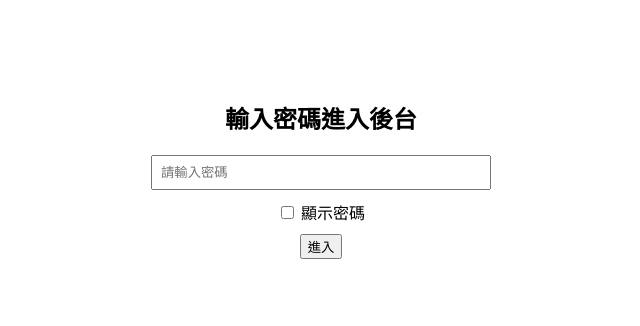
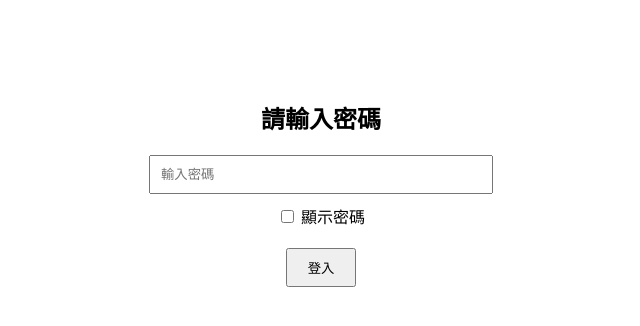
Before and after one commit to Yushan3952/333, a React (Create React App) app: page / in a window 1280 px wide. Shown: the top 326 px of the page, without its empty margins (319-959 px from the left). Built offline with nearby package versions, Linux system fonts and the light colour scheme.

Commit message:
Update App.js

```diff
--- a/src/App.js
+++ b/src/App.js
@@ -8,25 +8,25 @@ import {
   doc,
 } from "firebase/firestore";
 
+// ✅ Firebase 設定（已替換成你提供的）
 const firebaseConfig = {
-  apiKey: "AIzaSyDuqJXExGztRz1lKsfvPiZTjL2VN9v9_yo",
+  apiKey: "AIzaSyAeX-tc-Rlr08KU8tPYZ4QcXDFdAx3LYHI",
   authDomain: "trashmap-d648e.firebaseapp.com",
   projectId: "trashmap-d648e",
   storageBucket: "trashmap-d648e.appspot.com",
-  messagingSenderId: "1057540241087",
-  appId: "1:1057540241087:web:ca7a8f3870cfb9fcd5a6c4"
+  messagingSenderId: "527164483024",
+  appId: "1:527164483024:web:a3203461b112e085c085d5",
 };
-
 
 const app = initializeApp(firebaseConfig);
 const db = getFirestore(app);
 
 export default function App() {
-  const [dataList, setDataList] = useState([]);
-  const [loading, setLoading] = useState(true);
   const [password, setPassword] = useState("");
   const [showPassword, setShowPassword] = useState(false);
   const [authenticated, setAuthenticated] = useState(false);
+  const [dataList, setDataList] = useState([]);
+  const [loading, setLoading] = useState(true);
 
   const correctPassword = "winnie3952";
 
@@ -47,7 +47,7 @@ export default function App() {
     if (!window.confirm("確定要刪除這筆資料嗎？")) return;
 
     try {
-      const res = await fetch("https://trashmap-cloudinary-api.vercel.app/delete-image", {
+      const res = await fetch("https://trashmap-api.vercel.app/delete-image", {
         method: "POST",
         headers: { "Content-Type": "application/json" },
         body: JSON.stringify({ public_id: item.public_id }),
@@ -67,24 +67,26 @@ export default function App() {
   if (!authenticated) {
     return (
       <div style={{ maxWidth: 400, margin: "100px auto", textAlign: "center" }}>
-        <h2>輸入密碼進入後台</h2>
+        <h2>請輸入密碼</h2>
         <input
           type={showPassword ? "text" : "password"}
+          placeholder="輸入密碼"
           value={password}
           onChange={(e) => setPassword(e.target.value)}
-          placeholder="請輸入密碼"
-          style={{ padding: 8, width: "80%", marginBottom: 10 }}
+          style={{ padding: 10, width: "80%" }}
         />
-        <div>
+        <div style={{ marginTop: 10 }}>
           <label>
             <input
               type="checkbox"
               checked={showPassword}
               onChange={() => setShowPassword(!showPassword)}
-            /> 顯示密碼
+            />{" "}
+            顯示密碼
           </label>
         </div>
         <button
+          style={{ marginTop: 20, padding: "8px 20px" }}
           onClick={() => {
             if (password === correctPassword) {
               setAuthenticated(true);
@@ -92,9 +94,8 @@ export default function App() {
               alert("密碼錯誤");
             }
           }}
-          style={{ marginTop: 10 }}
         >
-          進入
+          登入
         </button>
       </div>
     );
@@ -104,7 +105,7 @@ export default function App() {
     <div style={{ maxWidth: 800, margin: "auto", padding: 20 }}>
       <h1>TrashMap 管理後台</h1>
       {loading && <p>讀取中...</p>}
-      {!loading && dataList.length === 0 && <p>沒有資料</p>}
+      {!loading && dataList.length === 0 && <p>目前沒有任何資料</p>}
 
       {!loading && dataList.length > 0 && (
         <table border="1" cellPadding="10" style={{ width: "100%" }}>
@@ -126,9 +127,14 @@ export default function App() {
                     style={{ width: 120, height: 80, objectFit: "cover" }}
                   />
                 </td>
-                <td>{new Date(item.timestamp?.seconds * 1000).toLocaleString()}</td>
                 <td>
-                  {item.location?.lat?.toFixed(5)}, {item.location?.lng?.toFixed(5)}
+                  {item.timestamp?.seconds
+                    ? new Date(item.timestamp.seconds * 1000).toLocaleString()
+                    : "無資料"}
+                </td>
+                <td>
+                  {item.location?.lat?.toFixed(5)},{" "}
+                  {item.location?.lng?.toFixed(5)}
                 </td>
                 <td>
                   <button onClick={() => handleDelete(item)}>刪除</button>
```
